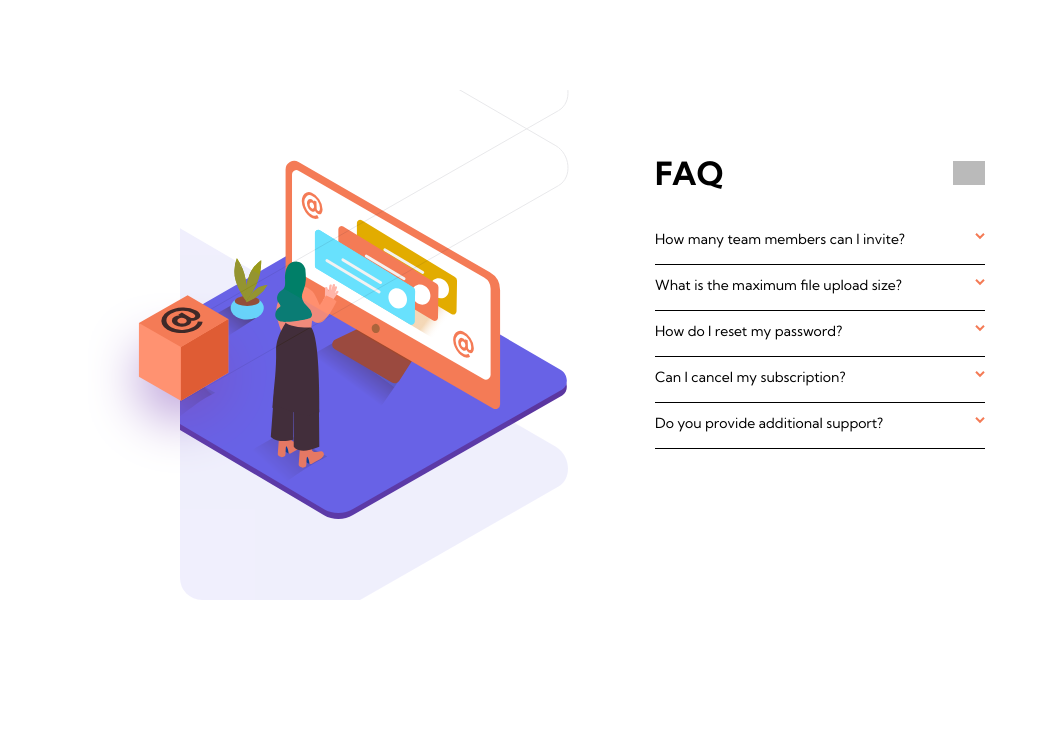
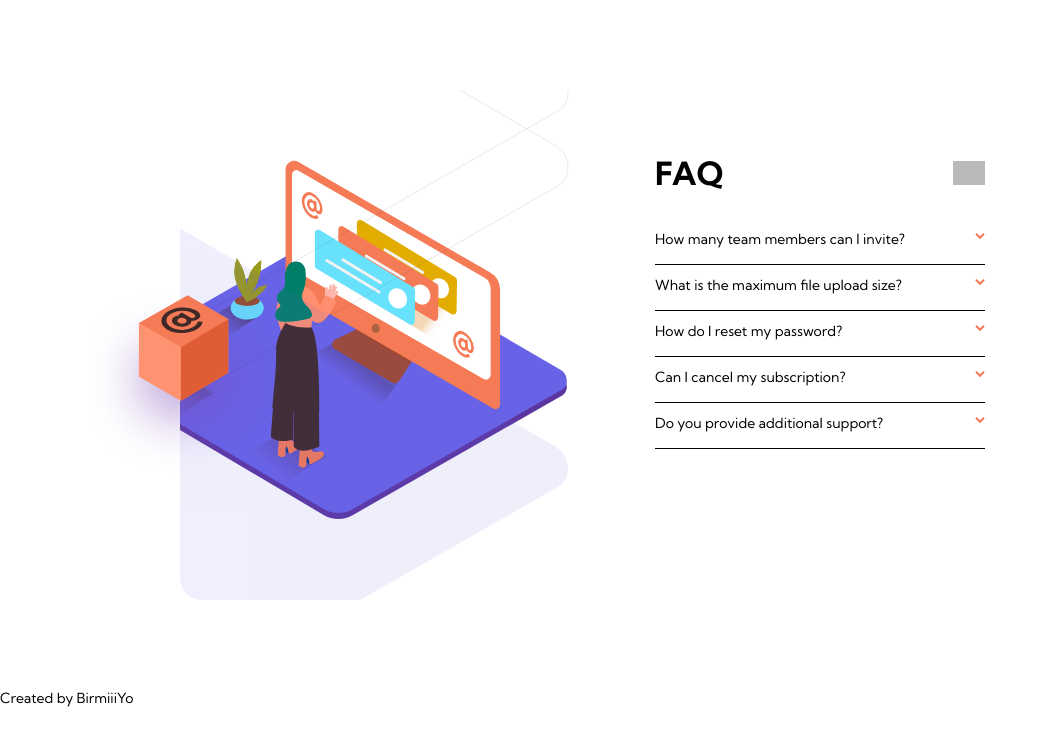
Before and after one commit to BirmiiiYO/FAQ-card, a React (Create React App) app: page / in a window 1280 px wide. Shown: the top 744 px of the page, without its empty margins (0-1048 px from the left). Built offline with nearby package versions, Linux system fonts and the light colour scheme; grey boxes are pictures that could not be loaded.

Commit message:
try git feature

```diff
--- a/src/App.js
+++ b/src/App.js
@@ -80,7 +80,8 @@ function App() {
                   onClick={() => {
                     activeQuestion === index ? setActiveQuestion(null) : setActiveQuestion(index);
                   }}
-                  key={`${question}_${index}`}>
+                  key={`${question}_${index}`}
+                >
                   <div className="question">
                     <p className={activeQuestion === index ? 'active' : ''}>{question}</p>
                     <button className="arrow">
@@ -100,6 +101,7 @@ function App() {
           </div>
         </div>
       </div>
+      Created by BirmiiiYo
     </div>
   );
 }
```
